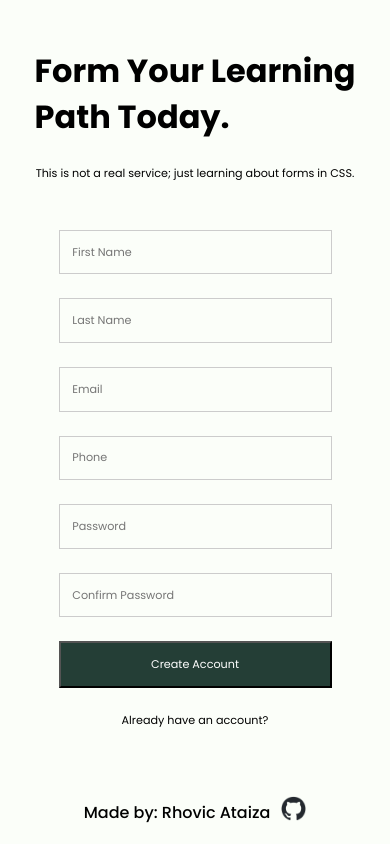
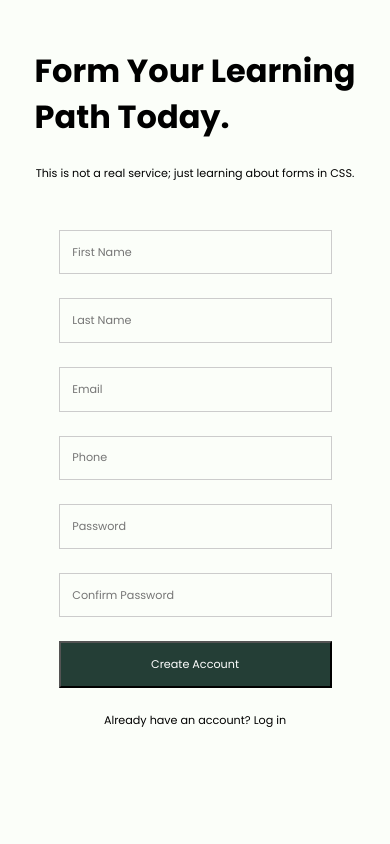
Before and after one commit to jxrDEV/Login-Form, a plain HTML site: page index.html in a window 390 px wide. Shown: the part 892-1736 px from the top of the page. After the commit the page ends 1688 px from the top, so only its background shows below. Drawn offline with nearby package versions, Linux system fonts and the light colour scheme; no server answers; a script that the page names is missing.

Commit message:
Finsihed the form

```diff
--- a/index.html
+++ b/index.html
@@ -58,15 +58,9 @@
         <input title="Password don't match" pattern="[a-zA-Z0-9_]{8,}" id="confirm-password" required name="confirm-password" placeholder="Confirm Password">
         <button type="submit" id="create-button">Create Account</button>
       </form>
-      <p>Already have an account?</p>
+      <p>Already have an account? Log in</p>
     </section>
   </main>
-  <div class="footer">
-    <h3>Made by: Rhovic Ataiza</h3>
-    <a href="https://github.com/jxrDEV" target="_blank">
-      <img src="github-mark.png" alt="Github Icon">
-    </a>
-  </div>
   <script src="script.js"></script>
   <script src="https://unpkg.com/aos@next/dist/aos.js"></script>
   <script>
--- a/style.css
+++ b/style.css
@@ -155,30 +155,6 @@ body {
   animation: popUp 0.4s cubic-bezier(0.390, 0.575, 0.565, 1.000) both 1s;
 }
 
-.footer {
-  display: flex;
-  align-items: center;
-  justify-content: center;
-  margin-top: -2.3rem;
-  animation: popUp 0.8s cubic-bezier(0.250, 0.460, 0.450, 0.940) both;
-}
-
-.footer h3 {
-  font-size: 1rem;
-  font-weight: 500;
-}
-
-.footer img {
-  height: 25px;
-  margin-left: 11px;
-  will-change: transform;
-  transition: transform 450ms;
-}
-
-.footer img:hover {
-  transform: scale(1.3) rotate(360deg);
-}
-
 @media screen and (max-width: 1130px) {
   .log-in-section h1 {
     font-size: 3.2rem;
@@ -249,18 +225,6 @@ body {
     right: 3rem;
     top: 2rem;
   }
-
-  .footer h3 {
-    font-size: .8rem;
-    font-weight: 500;
-  }
-
-  .footer img {
-    height: 20px;
-    margin-left: 11px;
-    will-change: transform;
-    transition: transform 450ms;
-  }
 }
 
 @media screen and (max-width: 600px) {
@@ -327,6 +291,7 @@ body {
     padding-left: 0;
     align-items: center;
     animation: none;
+    overflow-y: visible;
   }
 
   .heading-1 {
@@ -379,27 +344,4 @@ body {
     cursor: pointer;
     margin-bottom: 1.5rem;
   }
-
-  .footer {
-    display: flex;
-    align-items: center;
-    justify-content: center;
-    margin-top: 0rem;
-    animation: popUp 0.8s cubic-bezier(0.250, 0.460, 0.450, 0.940) both;
-  }
-
-  .footer h3 {
-    font-size: 1rem;
-    font-weight: 500;
-    margin-bottom: 1rem;
-  }
-
-  .footer img {
-    height: 25px;
-    margin-left: 11px;
-    will-change: transform;
-    transition: transform 450ms;
-    margin-bottom: 1rem;
-  }
-
 }
```
